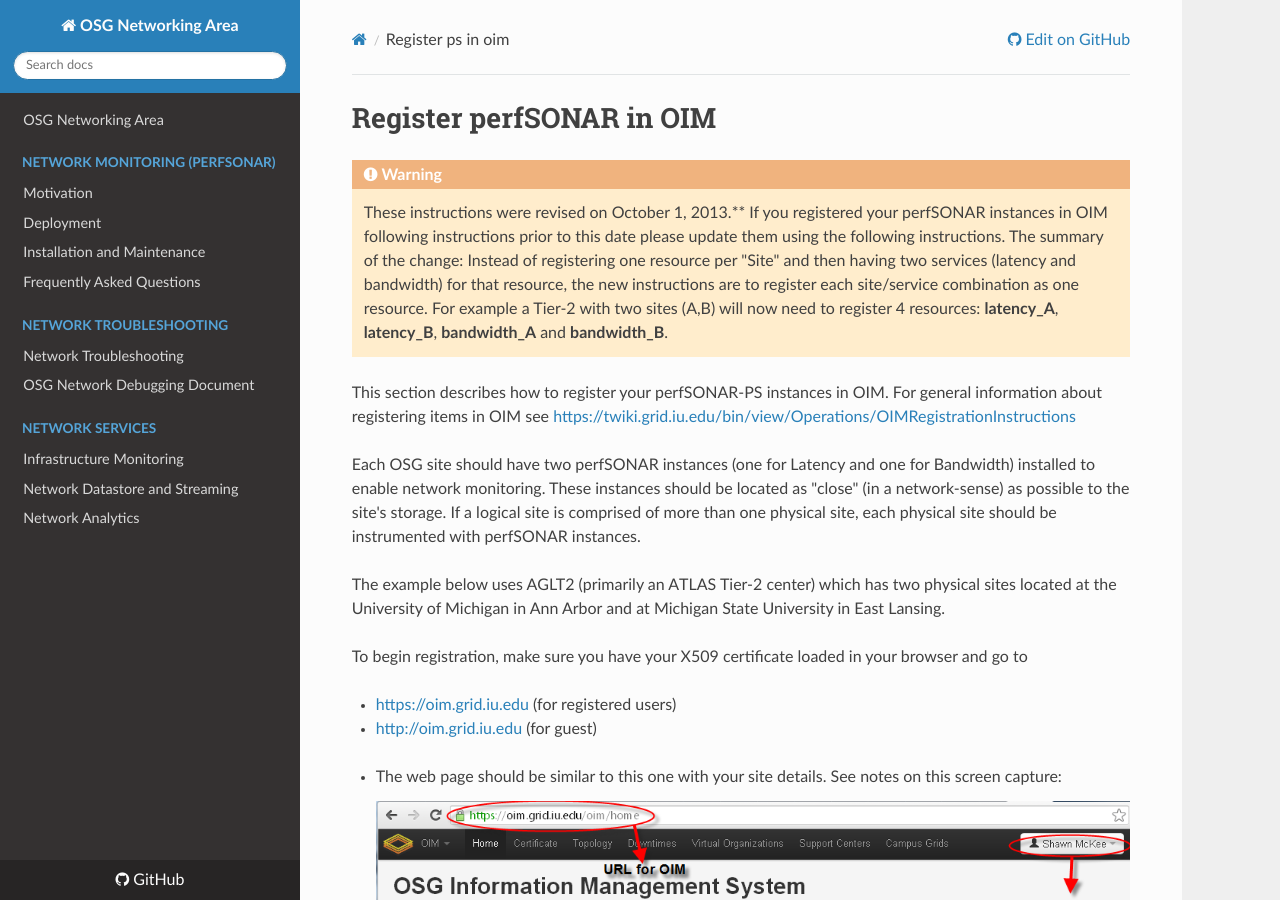
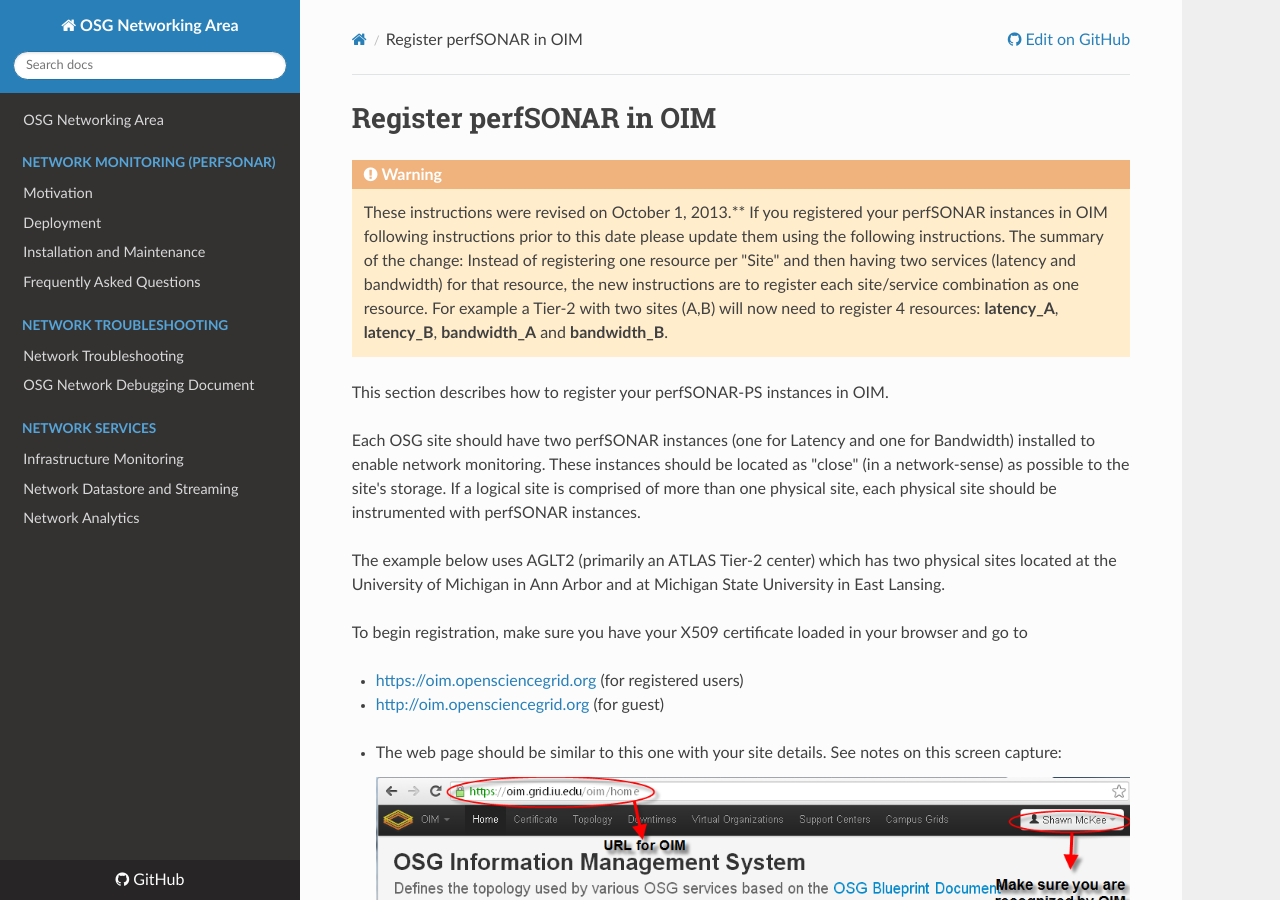
Before and after one commit to osg-htc/networking, an MkDocs documentation site: the page built from docs/perfsonar/register-ps-in-oim.md, in a window 1280 px wide and 900 px high. Built offline with MkDocs 1.6.1, drawn with Linux system fonts in a browser that asks for light colours; nearby versions of some CDN libraries; old or Windows-style settings are respelled for this version of MkDocs; some of the changed text lies outside the part shown.

Commit message:
Modernize links for opensciencegrid.org

```diff
--- a/docs/perfsonar/register-ps-in-oim.md
+++ b/docs/perfsonar/register-ps-in-oim.md
@@ -1,16 +1,12 @@
-<span class="twiki-macro LINKCSS"></span>
-
-<span class="twiki-macro SPACEOUT">Register perfSONAR in OIM</span>
+Register perfSONAR in OIM
 ====================================================================
 
-
-<span class="twiki-macro STARTINCLUDE"></span>
 
 !!! warning
 	These instructions were revised on October 1, 2013.** If you registered your perfSONAR instances in OIM following instructions prior to this date please update them using the following instructions. The summary of the change: Instead of registering one resource per "Site" and then having two services (latency and bandwidth) for that resource, the new instructions are to register each site/service combination as one resource. For example a Tier-2 with two sites (A,B) will now need to register 4 resources: **latency\_A**, **latency\_B**, **bandwidth\_A** and **bandwidth\_B**.
 
 
-This section describes how to register your perfSONAR-PS instances in OIM. For general information about registering items in OIM see <https://twiki.grid.iu.edu/bin/view/Operations/OIMRegistrationInstructions>
+This section describes how to register your perfSONAR-PS instances in OIM.
 
 Each OSG site should have two perfSONAR instances (one for Latency and one for Bandwidth) installed to enable network monitoring. These instances should be located as "close" (in a network-sense) as possible to the site's storage. If a logical site is comprised of more than one physical site, each physical site should be instrumented with perfSONAR instances.
 
@@ -18,8 +14,8 @@
 
 To begin registration, make sure you have your X509 certificate loaded in your browser and go to
 
--   <https://oim.grid.iu.edu> (for registered users)
--   <http://oim.grid.iu.edu> (for guest)
+-   <https://oim.opensciencegrid.org> (for registered users)
+-   <http://oim.opensciencegrid.org> (for guest)
 
 <!-- -->
 
@@ -59,9 +55,3 @@
 **I got an email after registering with lots of information in it...what do I do?** This is part of the process. If you are a new site you will need to attend the next OSG operations meeting. If you are an existing site and have just registered perfSONAR instances you don't have to do anything but feel free to attend the next operations meeting if you have questions or concerns.
 
 **Once I registered, new tickets were opened concerning perfSONAR...What do I do?** This is standard operating procedure and the tickets are to ensure that OSG operations properly gets your new perfSONAR instances registered. You don't have to do anything and the tickets will be closed by OSG operations staff.
-
-<span class="twiki-macro STOPINCLUDE"></span>
-
-<span class="twiki-macro BOTTOMMATTER"></span>
-
--- Main.ShawnMcKee - 01 Jul 2017
```
Also changed, not shown: docs/network-troubleshooting.md (+1 -1 lines), docs/perfsonar/installation.md (+7 -7 lines), docs/perfsonar/psetf.md (+2 -2 lines).
